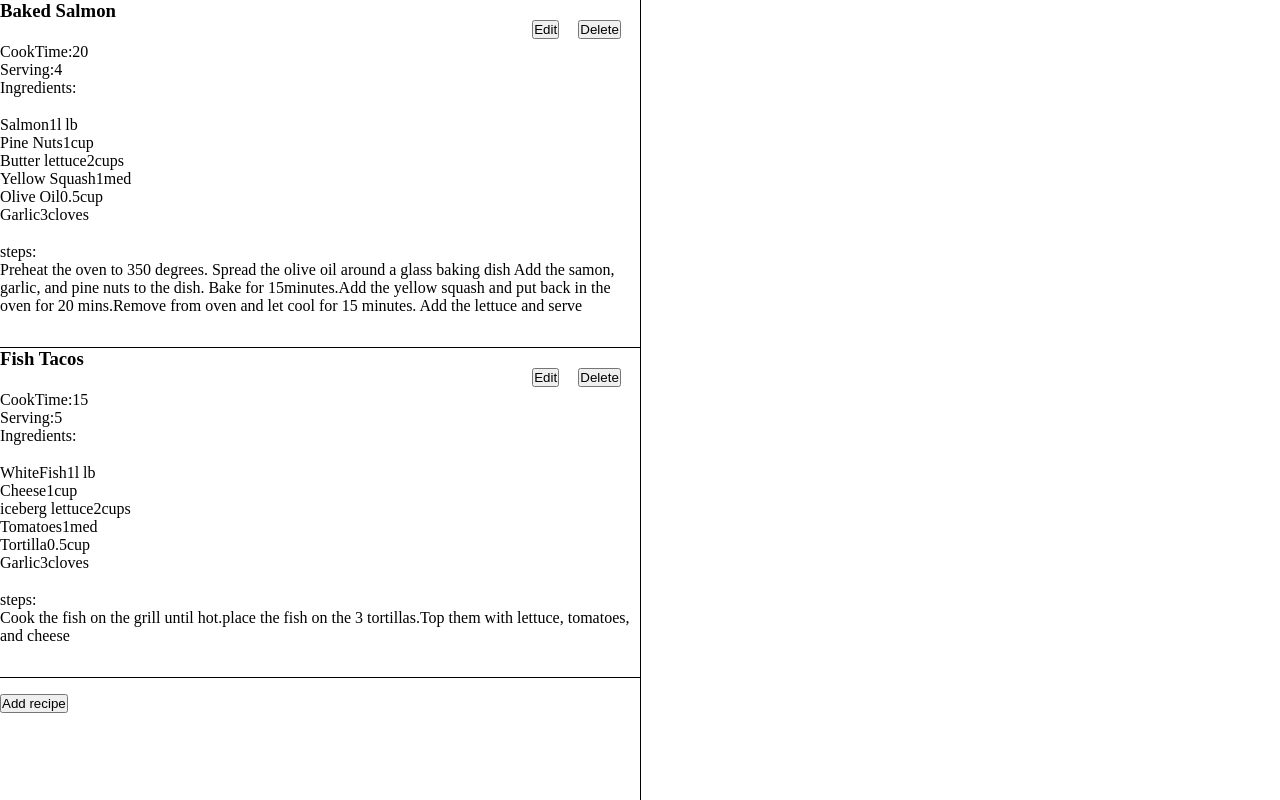
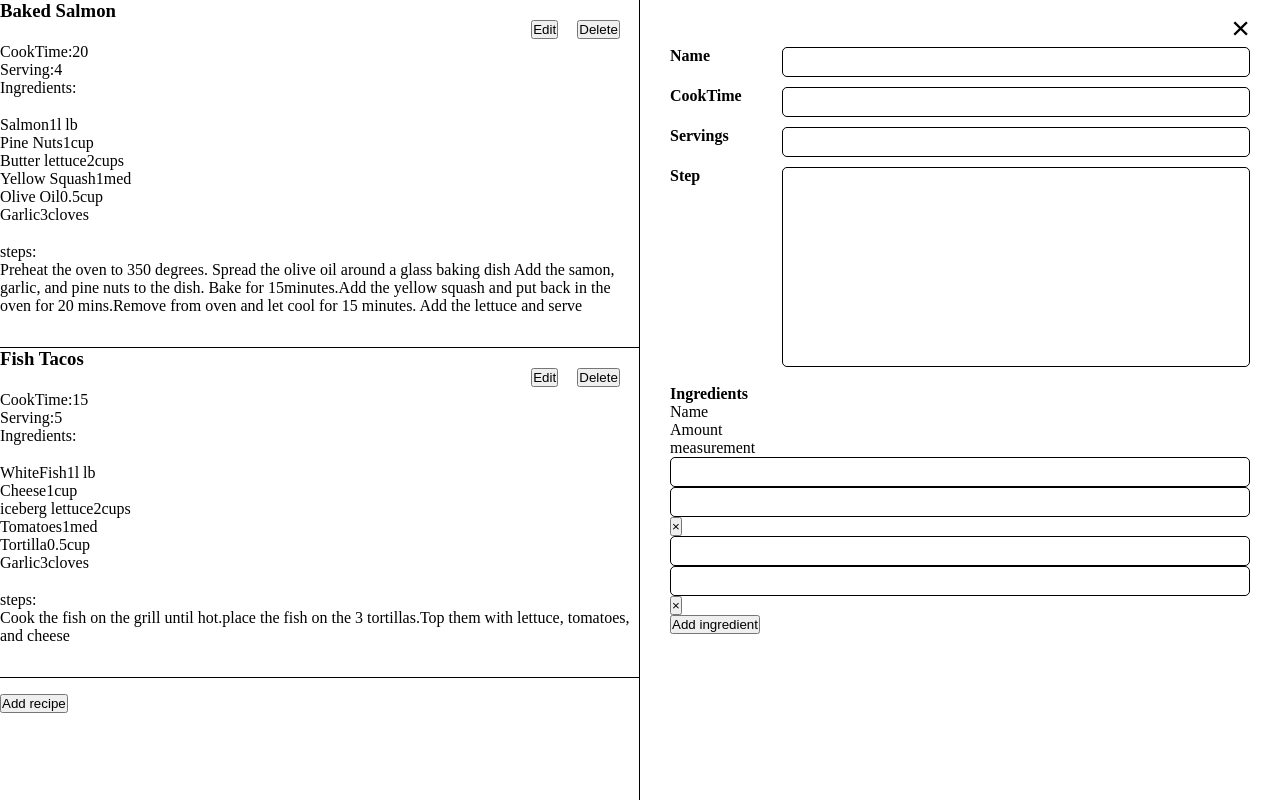
Before and after one commit to Gabriel-Andy/Food-app, a React (Create React App) app: page / in a window 1280 px wide. Built offline with nearby package versions, Linux system fonts and the light colour scheme.

Commit message:
I just finished the recipe section

```diff
--- a/src/App.css
+++ b/src/App.css
@@ -1,35 +1,35 @@
-*{
-  margin:0px;
-  padding:0px;
+@import "./recipe-edit.css";
+* {
+  margin: 0px;
+  padding: 0px;
+  box-sizing: border-box;
 }
-.container-recipes{
-  width:50%;
+.container-recipes {
+  width: 50%;
   border-right: 1px solid black;
-  min-height:100vh;
+  min-height: 100vh;
 }
-.container-recipes button{
-margin-top:1rem;
+.container-recipes button {
+  margin-top: 1rem;
 }
-.container-recipe{
-  border-bottom:1px solid black;
-  padding-bottom:2rem;
+.container-recipe {
+  border-bottom: 1px solid black;
+  padding-bottom: 2rem;
 }
-.container-title{
-  display:flex;
-  justify-content:space-between;
-  align-items:center;
+.container-title {
+  display: flex;
+  justify-content: space-between;
+  align-items: center;
 }
-.container-title h3{
-  margin-bottom:1.3rem;
+.container-title h3 {
+  margin-bottom: 1.3rem;
 }
-.container-title button{
-  margin-right:1.2rem;
-
+.container-title button {
+  margin-right: 1.2rem;
 }
 .ingredients-container {
-  margin:1.2rem 0;
+  margin: 1.2rem 0;
 }
-.ingredient-container{
-display:block;
-
+.ingredient-container {
+  display: block;
 }
--- a/src/App.js
+++ b/src/App.js
@@ -2,7 +2,7 @@
 import "./App.css";
 import RecipeList from "./RecipeList";
 import uuid from "react-uuid";
-
+import RecipeEdit from "./RecipeEdit";
 export const RecipeContext = React.createContext();
 const LOCAl_STORAGE_KEY = "cookingWithReact.recipes";
 
@@ -47,6 +47,7 @@
   return (
     <RecipeContext.Provider value={recipeContextValue}>
       <RecipeList recipes={recipes} />
+      <RecipeEdit />
     </RecipeContext.Provider>
   );
 }
--- /dev/null
+++ b/src/RecipeEdit.js
@@ -0,0 +1,63 @@
+import React from "react";
+import RecipeIngredientEdit from "./RecipeIngredientEdit";
+
+export default function RecipeEdit() {
+  return (
+    <div className="recipe-edit">
+      <div className="recipe-edit__remove-button-container">
+        <button className="recipe-edit__remove-button">&times;</button>
+      </div>
+      <div className="recipe-edit__details-grid">
+        <label htmlFor="name" className="recipe-edit__label">
+          Name
+        </label>
+        <input
+          type="text"
+          name="name"
+          id="name"
+          className="recipe-edit__input"
+        />
+        <label htmlFor="cookTime" className="recipe-edit__label">
+          CookTime
+        </label>
+        <input
+          type="text"
+          name="cooktime"
+          id="cooktime"
+          className="recipe-edit__input"
+        />
+        <label htmlFor="servings" className="recipe-edit__label">
+          Servings
+        </label>
+        <input
+          type="number"
+          min="1"
+          name="servings"
+          id="name"
+          className="recipe-edit__input"
+        />
+        <label htmlFor="step" className="recipe-edit__label">
+          Step
+        </label>
+        <textarea
+          name="step"
+          id="step"
+          className="recipe-edit__input"
+        ></textarea>
+      </div>
+      <br />
+      <label className="recipe-edit__label">Ingredients</label>
+      <div className="recipe-edit__ingredient-grid">
+        <div>Name</div>
+        <div>Amount</div>
+        <div>measurement</div>
+        <div></div>
+        <RecipeIngredientEdit />
+        <RecipeIngredientEdit />
+      </div>
+      <div className="recipe-edit__add-ingredient-btn-container">
+        <button className="btn btn--primary">Add ingredient</button>
+      </div>
+    </div>
+  );
+}
--- /dev/null
+++ b/src/RecipeIngredientEdit.js
@@ -0,0 +1,11 @@
+import React from "react";
+
+export default function RecipeIngredientEdit() {
+  return (
+    <>
+      <input type="text" className="recipe-edit__input" />
+      <input type="text" className="recipe-edit__input" />
+      <button className="btn btn-danger">&times;</button>
+    </>
+  );
+}
--- /dev/null
+++ b/src/recipe-edit.css
@@ -0,0 +1,43 @@
+.recipe-edit {
+  position: fixed;
+  right: 0;
+  top: 0;
+  width: 50%;
+  max-height: 100%;
+  overflow-y: auto;
+  padding: 30px;
+  padding-top: 10px;
+}
+.recipe-edit__remove-button-container {
+  text-align: end;
+
+}
+.recipe-edit__remove-button {
+  padding: 0;
+  background: none;
+  outline: 0;
+  border: none;
+  font-size: 2rem;
+}
+.recipe-edit__details-grid {
+  display: grid;
+  grid-template-columns: auto 1fr;
+  row-gap: 10px;
+  column-gap: 40px;
+}
+.recipe-edit__label {
+  font-weight: bold;
+}
+.recipe-edit__input {
+  border: 1px solid black;
+  border-radius: 5px;
+  font-size: inherit;
+  padding: 5px 10px;
+  outline: none;
+  width: 100%;
+}
+
+textarea.recipe-edit__input {
+  resize: none;
+  height: 200px;
+}
```
Also changed, not shown: src/Recipe.js (line endings or trailing spaces).
